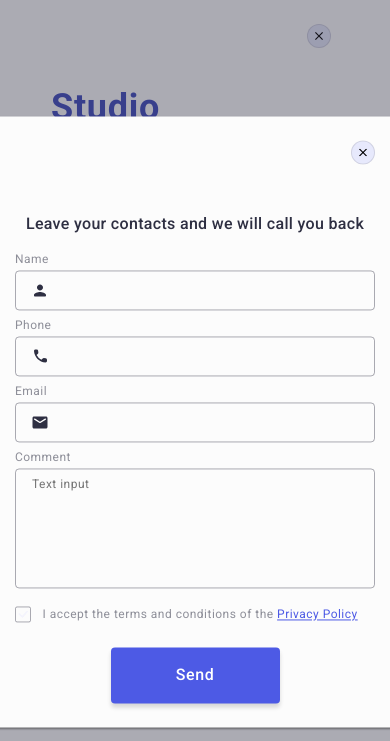
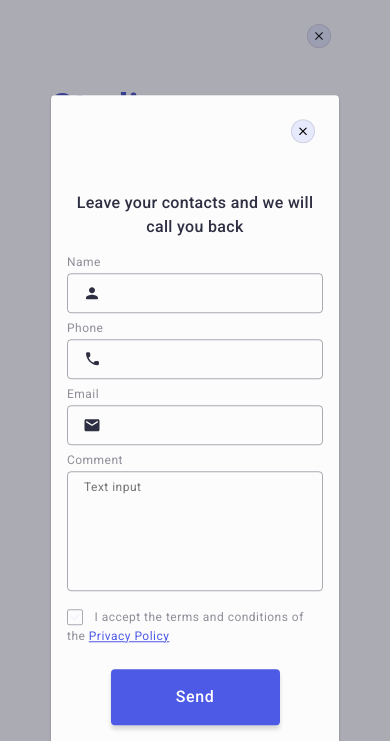
Before and after one commit to Hanna-Odnosum/goit-markup-hw-06, a plain HTML site: page index.html in a window 390 px wide. Shown: the top 741 px of the page. Drawn offline with nearby package versions, Linux system fonts and the light colour scheme.

Commit message:
work with modal

```diff
--- a/css/styles-old.css
+++ /dev/null
@@ -1,245 +0,0 @@
-.modal {
-  position: absolute;
-  top: 50%;
-  left: 50%;
-  transform: translate(-50%, -50%);
-  border-radius: 4px;
-  width: 408px;
-  min-height: 584px;
-  box-shadow: 0 1px 1px 0 rgba(0, 0, 0, 0.14), 0 1px 3px 0 rgba(0, 0, 0, 0.12),
-    0 2px 1px 0 rgba(0, 0, 0, 0.2);
-  background-color: #fcfcfc;
-  padding: 72px 24px 24px 24px;
-  transition: transform 250ms cubic-bezier(0.4, 0, 0.2, 1);
-}
-
-.backdrop:not(.is-open) .modal {
-  transform: translate(-50%, -100%) scale 1.5;
-}
-
-.modal-close-btn {
-  position: absolute;
-
-  display: flex;
-  align-items: center;
-  justify-content: center;
-  cursor: pointer;
-  top: 24px;
-  right: 24px;
-  width: 24px;
-  height: 24px;
-  border-radius: 50%;
-  border: 1px solid rgba(0, 0, 0, 0.1);
-  line-height: 0;
-  padding: 0;
-  background-color: #e7e9fc;
-  transition: background-color 250ms cubic-bezier(0.4, 0, 0.2, 1),
-    border 250ms cubic-bezier(0.4, 0, 0.2, 1);
-}
-
-.modal-close-btn:hover,
-.modal-close-btn:focus {
-  background-color: #404bbf;
-  border: none;
-  fill: #ffffff;
-}
-
-.close-icon {
-  transition: fill 250ms cubic-bezier(0.4, 0, 0.2, 1);
-}
-
-.modal-text {
-  text-align: center;
-  font-weight: 500;
-  font-size: 16px;
-  line-height: 1.5;
-  letter-spacing: 0.02em;
-  color: #2e2f42;
-  width: 360px;
-  margin-top: 24px;
-  margin-bottom: 16px;
-}
-
-.form-wrapper-content {
-  margin-bottom: 8px;
-}
-
-.modal-form-label {
-  display: block;
-  margin-bottom: 4px;
-  font-weight: 400;
-  font-size: 12px;
-  line-height: 1.167;
-  letter-spacing: 0.04em;
-  color: #8e8f99;
-  line-height: 1.17;
-}
-
-.modal-content-input {
-  position: relative;
-}
-
-.modal-input {
-  border-radius: 4px;
-  width: 360px;
-  height: 40px;
-  padding-left: 38px;
-  outline: none;
-  transition: border 250ms linear;
-  background-color: transparent;
-  outline: transparent;
-  transition: border-color 250ms cubic-bezier(0.4, 0, 0.2, 1);
-  border: 1px solid rgba(46, 47, 66, 0.4);
-}
-
-.modal-input:focus {
-  border-color: #4d5ae5;
-}
-
-.modal-icon {
-  position: absolute;
-  top: 50%;
-  left: 16px;
-  transform: translateY(-50%);
-  fill: #2e2f42;
-  transition: fill 250ms cubic-bezier(0.4, 0, 0.2, 1);
-}
-
-.modal-input:focus + .modal-icon {
-  fill: #4d5ae5;
-}
-
-.form-wrapper-textarea {
-  margin-bottom: 16px;
-}
-
-.modal-form-label-textarea {
-  display: block;
-  margin-bottom: 4px;
-  font-weight: 400;
-  font-size: 12px;
-  line-height: 1.167;
-  letter-spacing: 0.04em;
-  color: #8e8f99;
-}
-
-.modal-textarea {
-  display: block;
-  border: 1px solid rgba(46, 47, 66, 0.4);
-  border-radius: 4px;
-  width: 360px;
-  height: 120px;
-  resize: none;
-  margin-bottom: 16px;
-  font-weight: 400;
-  font-size: 12px;
-  line-height: 1.17;
-  letter-spacing: 0.04em;
-  color: rgba(46, 47, 66, 0.4);
-  background-color: transparent;
-  padding: 8px 16px;
-  outline: transparent;
-  transition: border-color 250ms cubic-bezier(0.4, 0, 0.2, 1);
-}
-
-.modal-textarea:focus {
-  border-color: #4d5ae5;
-}
-
-.modal-checkbox {
-  margin-bottom: 24px;
-}
-
-.label-user-checkbox {
-  cursor: pointer;
-  font-weight: 400;
-  font-size: 12px;
-  line-height: 1.167;
-  letter-spacing: 0.04em;
-  color: #8e8f99;
-  line-height: 1.17;
-}
-
-.custom-checkbox {
-  border-radius: 2px;
-  border: 1px solid rgba(46, 47, 66, 0.4);
-  width: 16px;
-  height: 16px;
-  display: inline-flex;
-  justify-content: center;
-  align-items: center;
-  margin-right: 8px;
-  transition: background-color 250ms cubic-bezier(0.4, 0, 0.2, 1),
-    border 250ms cubic-bezier(0.4, 0, 0.2, 1),
-    fill 250ms cubic-bezier(0.4, 0, 0.2, 1);
-  fill: transparent;
-}
-
-.checkbox:checked + .label-user-checkbox > .custom-checkbox {
-  border-color: transparent;
-  background-color: #404bbf;
-  border: none;
-  fill: #f4f4fd;
-}
-
-.user-privacy {
-  line-height: 1.333;
-  text-decoration: underline;
-  color: #4d5ae5;
-}
-
-.modal-submit {
-  font-weight: 500;
-  font-size: 16px;
-  line-height: 1.5;
-  letter-spacing: 0.04em;
-  color: #fff;
-  background-color: #4d5ae5;
-  cursor: pointer;
-  min-width: 169px;
-  height: 56px;
-  padding: 16px 32px;
-  border-radius: 4px;
-  border: none;
-  box-shadow: 0 4px 4px 0 rgba(0, 0, 0, 0.15);
-  transition: background-color 250ms cubic-bezier(0.4, 0, 0.2, 1);
-  display: block;
-  margin: 0 auto;
-}
-
-.modal-submit:hover,
-.modal-submit:focus {
-  background-color: #404bbf;
-}
-
-/*MODAL*/
-.backdrop {
-  position: absolute;
-  top: 50;
-  left: 50;
-  width: 288px;
-  min-height: 623px;
-  overflow: auto;
-  padding-top: 72px;
-  padding-left: 16px;
-  padding-right: 16px;
-  padding-bottom: 24px;
-  background-color: #fcfcfc;
-  box-shadow: 0 1px 1px 0 rgba(0, 0, 0, 0.14), 0 1px 3px 0 rgba(0, 0, 0, 0.12),
-    0 2px 1px 0 rgba(0, 0, 0, 0.2);
-  border-radius: 4px;
-
-  opacity: 0;
-  visibility: hidden;
-  pointer-events: none;
-
-  transform: translate(-50%, -50%);
-  transition: transform 250ms cubic-bezier(0.4, 0, 0.2, 1);
-  z-index: 999;
-}
-
-.backdrop.is-open {
-  opacity: 1;
-  visibility: visible;
-  pointer-events: auto;
-}
--- a/css/styles.css
+++ b/css/styles.css
@@ -1065,24 +1065,24 @@ button {
   visibility: visible;
   pointer-events: auto;
 }
+.backdrop:not(.is-open) .modal {
+  transform: translate(-50%, -100%) scale 1.5;
+}
 
 .modal {
   position: absolute;
   top: 50%;
   left: 50%;
+  overflow: auto;
   transform: translate(-50%, -50%);
   border-radius: 4px;
-  width: 408px;
-  min-height: 584px;
+  width: 288px;
+  min-height: 623px;
   box-shadow: 0 1px 1px 0 rgba(0, 0, 0, 0.14), 0 1px 3px 0 rgba(0, 0, 0, 0.12),
     0 2px 1px 0 rgba(0, 0, 0, 0.2);
   background-color: #fcfcfc;
-  padding: 72px 24px 24px 24px;
+  padding: 72px 16px 24px 16px;
   transition: transform 250ms cubic-bezier(0.4, 0, 0.2, 1);
-}
-
-.backdrop:not(.is-open) .modal {
-  transform: translate(-50%, -100%) scale 1.5;
 }
 
 .modal-close-btn {
@@ -1123,7 +1123,7 @@ button {
   line-height: 1.5;
   letter-spacing: 0.02em;
   color: #2e2f42;
-  width: 360px;
+  max-width: 256px;
   margin-top: 24px;
   margin-bottom: 16px;
 }
@@ -1149,7 +1149,7 @@ button {
 
 .modal-input {
   border-radius: 4px;
-  width: 360px;
+  width: 100%;
   height: 40px;
   padding-left: 38px;
   outline: none;
@@ -1195,7 +1195,7 @@ button {
   display: block;
   border: 1px solid rgba(46, 47, 66, 0.4);
   border-radius: 4px;
-  width: 360px;
+  width: 100%;
   height: 120px;
   resize: none;
   margin-bottom: 16px;
@@ -1279,3 +1279,37 @@ button {
 .modal-submit:focus {
   background-color: #404bbf;
 }
+
+/*laptop*/
+@media screen and (min-width: 768px) {
+  .modal {
+    position: absolute;
+    top: 50%;
+    left: 50%;
+    transform: translate(-50%, -50%);
+    border-radius: 4px;
+    width: 408px;
+    min-height: 584px;
+    box-shadow: 0 1px 1px 0 rgba(0, 0, 0, 0.14), 0 1px 3px 0 rgba(0, 0, 0, 0.12),
+      0 2px 1px 0 rgba(0, 0, 0, 0.2);
+    background-color: #fcfcfc;
+    padding: 72px 24px 24px 24px;
+    transition: transform 250ms cubic-bezier(0.4, 0, 0.2, 1);
+  }
+
+  .modal-text {
+    max-width: 360px;
+  }
+  .modal-input {
+    width: 360px;
+  }
+  .modal-textarea {
+    width: 360px;
+  }
+}
+
+/*Desktop*/
+@media screen and (min-width: 1158px) {
+}
+
+/*END of MODAL*/
```
Also changed, not shown: css/styles-picture.css (deleted, +0 -36 lines), index.html (+2 -0 lines), images/people-office.jpg (deleted), 1 other file.
